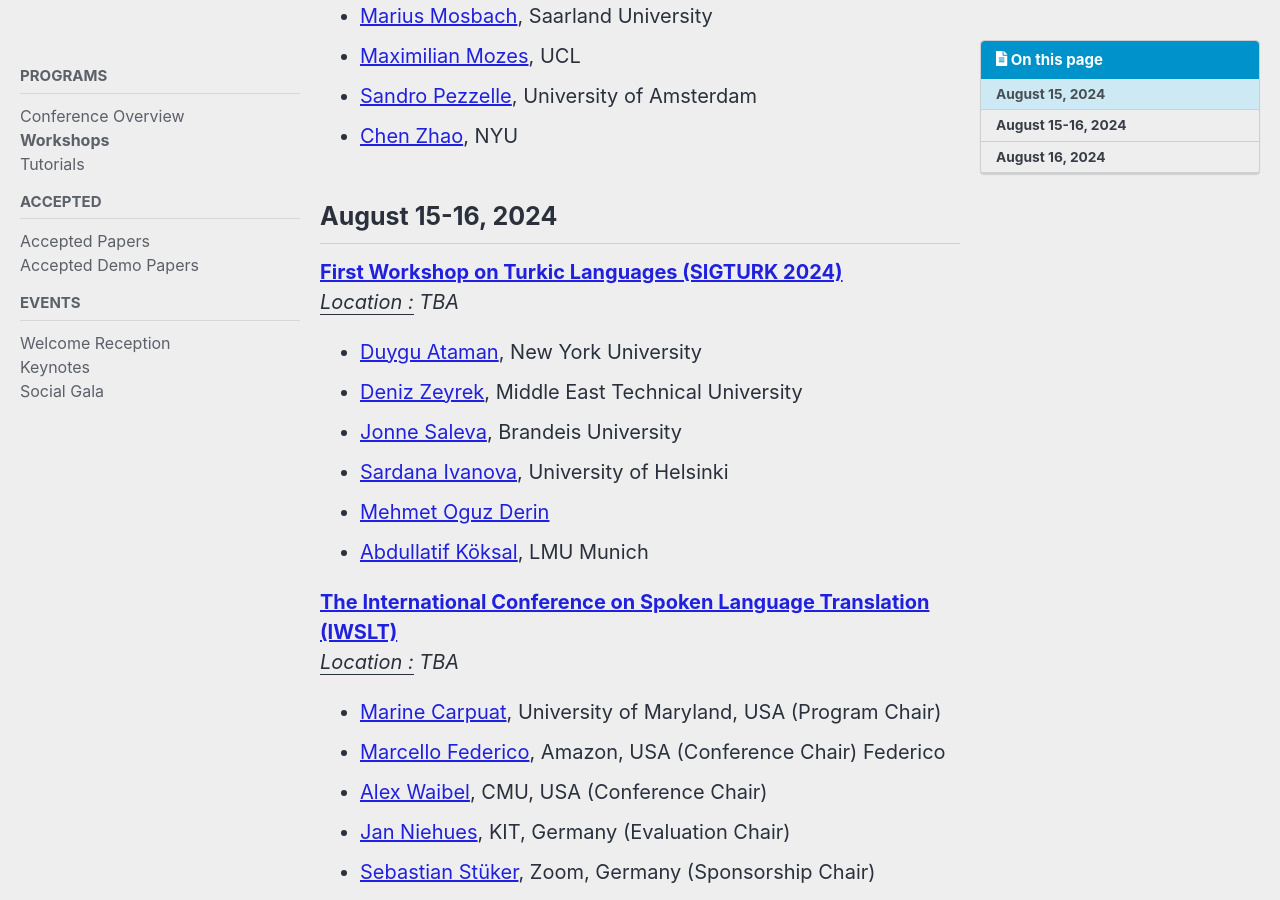
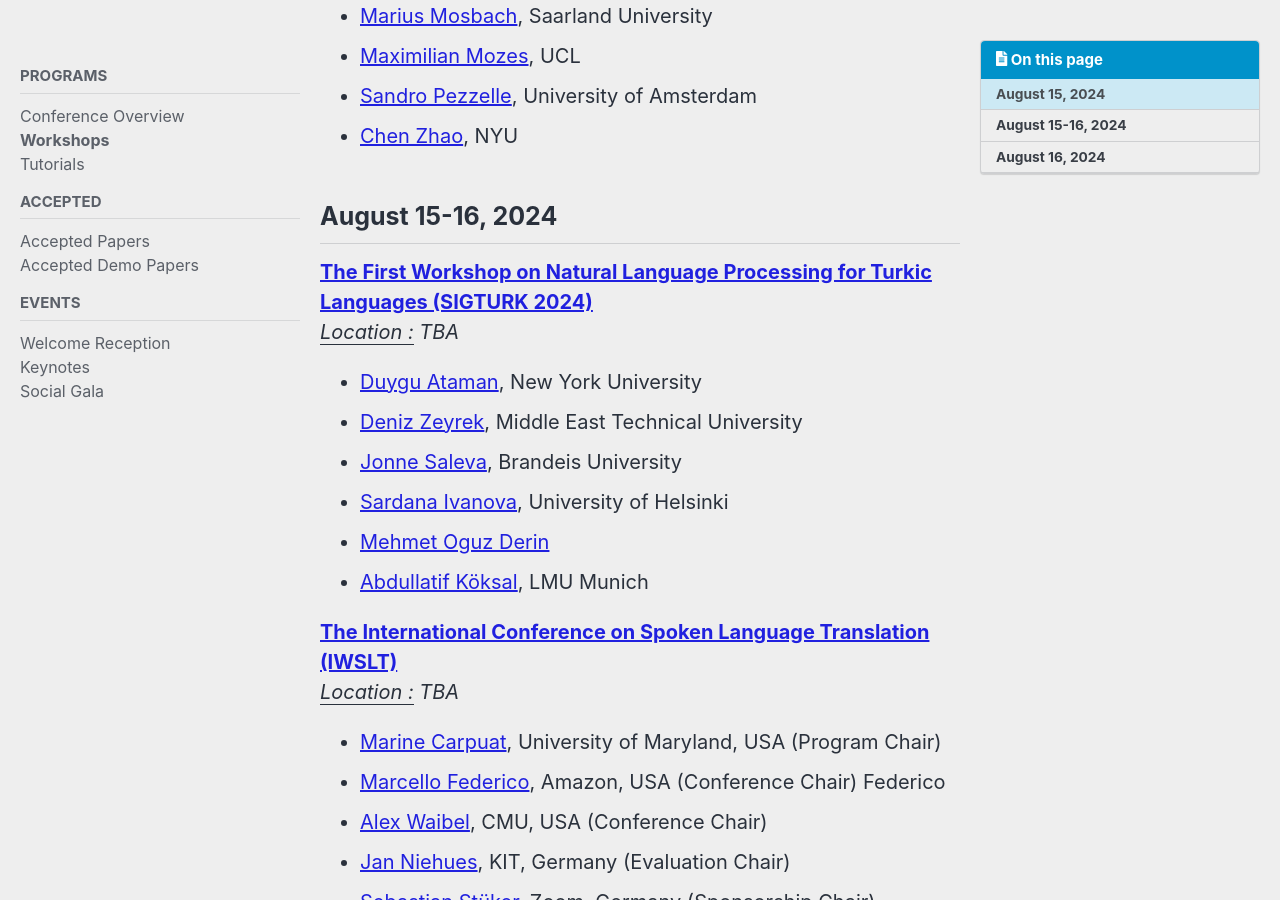
Before and after one commit to acl-org/acl-2024, a Jekyll site: the page built from _pages/program/workshops.md, in a window 1280 px wide and 900 px high, scrolled down 6039 px. Built offline with Jekyll 4.4.1, drawn with Linux system fonts in a browser that asks for light colours; cached includes are drawn as plain includes; nearby versions of some CDN libraries.

Commit message:
Update SIGTURK official workshop name

```diff
--- a/_pages/program/workshops.md
+++ b/_pages/program/workshops.md
@@ -169,7 +169,7 @@
 
 ## August 15-16, 2024
 
-[**First Workshop on Turkic Languages (SIGTURK 2024)**](https://sigturk.com/workshop)<br>
+[**The First Workshop on Natural Language Processing for Turkic Languages (SIGTURK 2024)**](https://sigturk.com/workshop)<br>
 <i><u>Location :</u> TBA </i>
 * [Duygu Ataman](mailto:ataman@nyu.edu), New York University
 * [Deniz Zeyrek](mailto:dezeyrek@metu.edu.tr), Middle East Technical University
```
